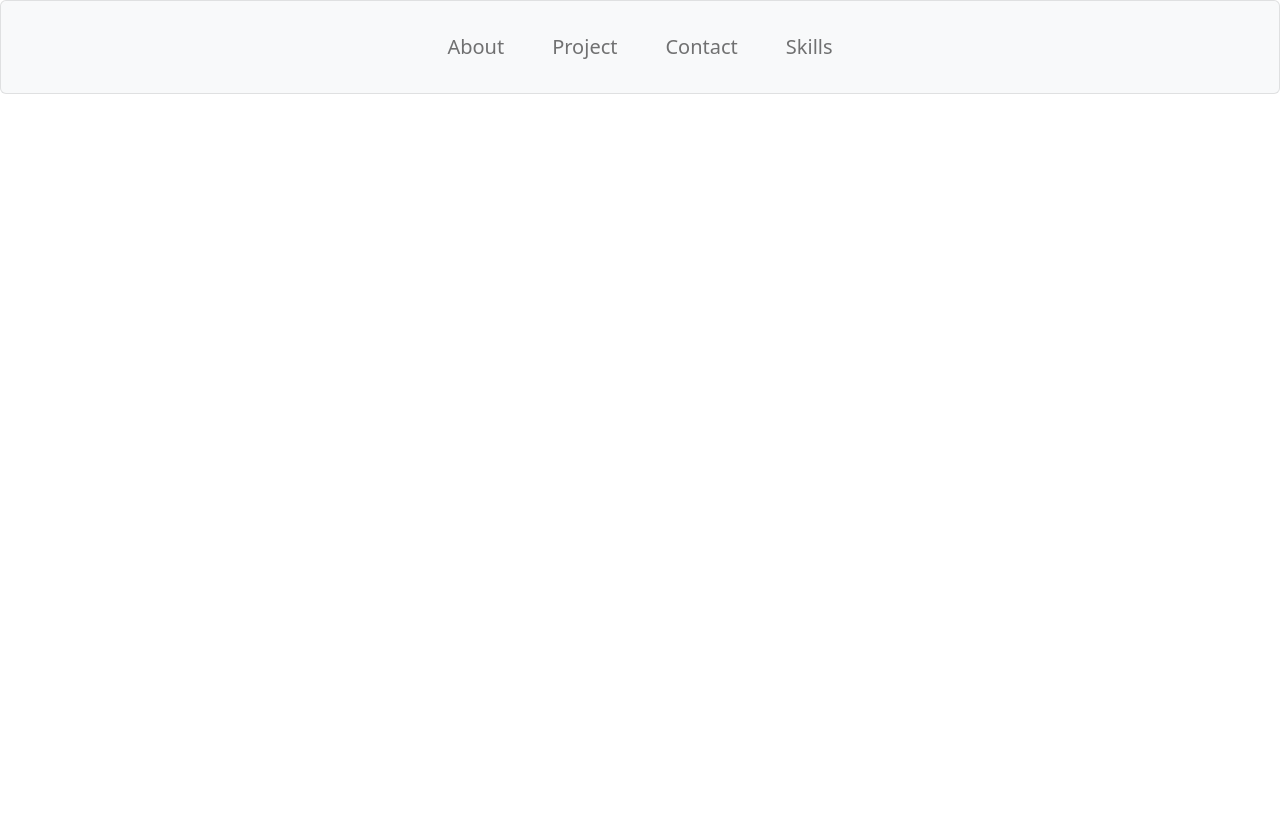
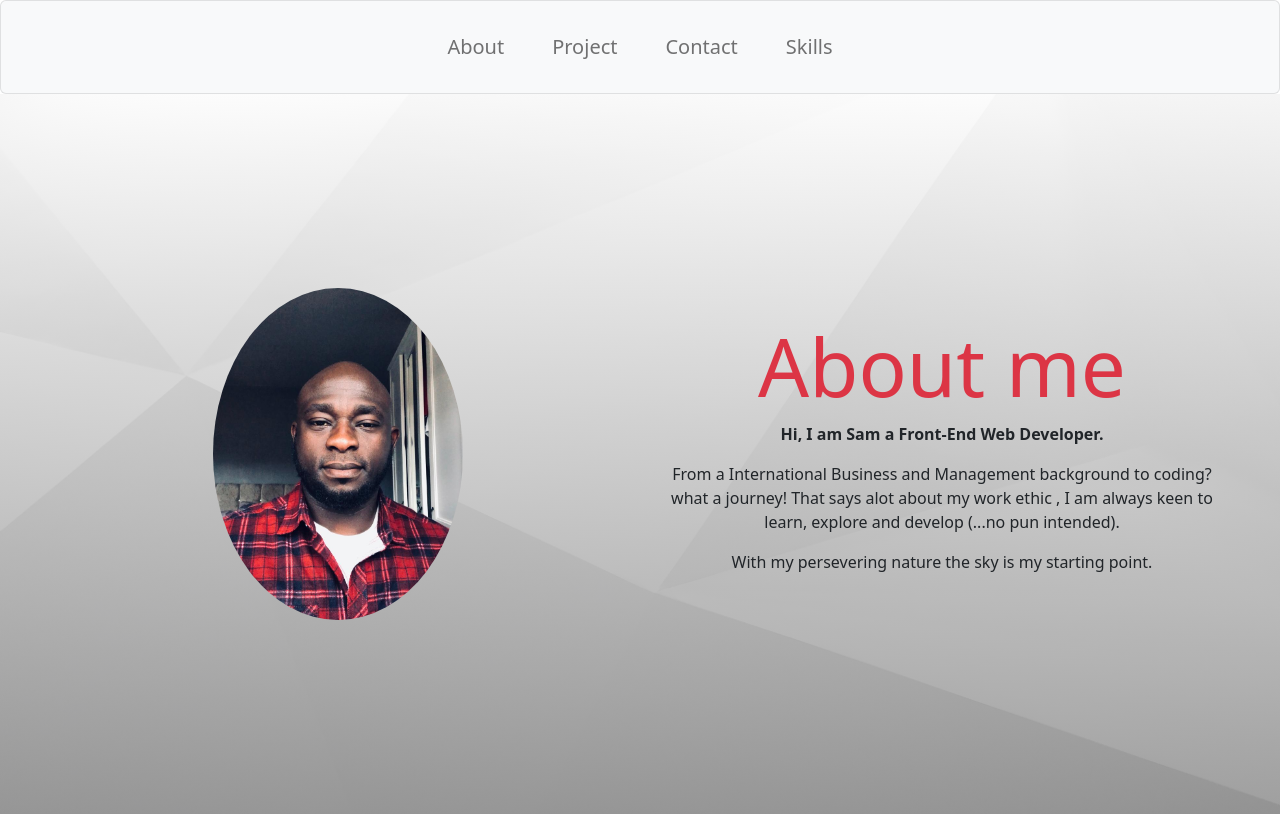
Before and after one commit to samueltuki/React_Portfolio, a React (Create React App) app: page / in a window 1280 px wide. Built offline with nearby package versions, Linux system fonts and the light colour scheme.

Commit message:
about landing page

```diff
--- a/src/App.js
+++ b/src/App.js
@@ -20,8 +20,8 @@ function App() {
           {/* Defining routes using the Route component to render different page components at different paths */}
           {/* Defining a default route that will render the Home component */}
 
-          <Route path="home" element={<Home />} />
-          <Route path="/about" element={<About />} />
+          {/* <Route path="/" element={<Home />} /> */}
+          <Route path="/" element={<About />} />
           <Route path="/projectGallery" element={<ProjectGallery />} />
           {/* Define a route that will have descendant routes */}
           <Route path="/contact/*" element={<Contact />} />
```
